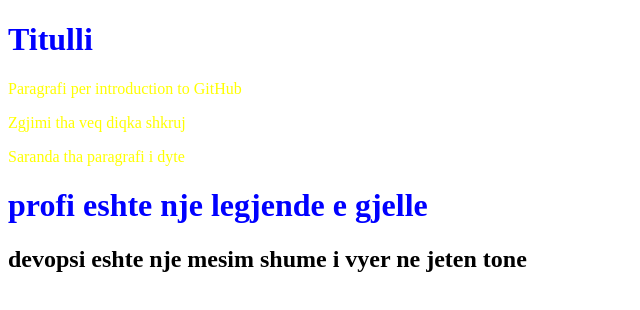
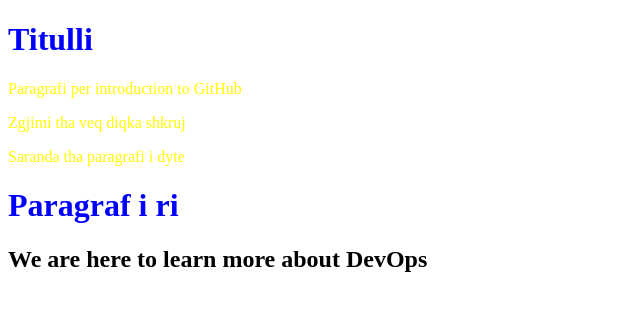
Before and after one commit to shkolladigjitalepej/website, a plain HTML site: page index.html in a window 1280 px wide. Shown: the whole page, without its empty margins (0-640 px from the left). Drawn offline with Linux system fonts and the light colour scheme.

```diff
--- a/index.html
+++ b/index.html
@@ -9,7 +9,7 @@
 	<p>Paragrafi per introduction to GitHub</p>
 	<p>Zgjimi tha veq diqka shkruj</p>
 	<p>Saranda tha paragrafi i dyte</p>
-	<h1>profi eshte nje legjende e gjelle</h1>
-	<h2>devopsi eshte nje  mesim shume i vyer ne jeten tone</h2>
+	<h1>Paragraf i ri </h1>
+	<h2>We are here to learn more about DevOps</h2>
 </body>
 </html>
```
